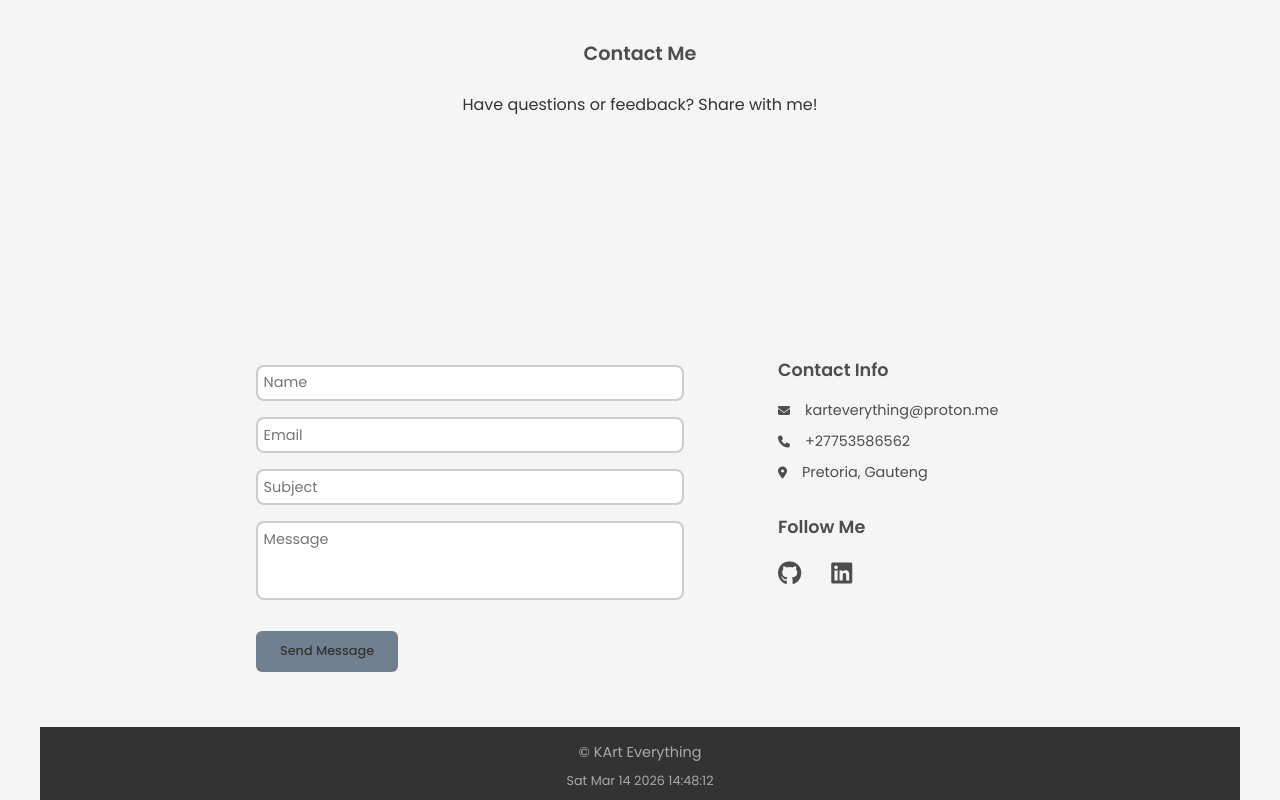
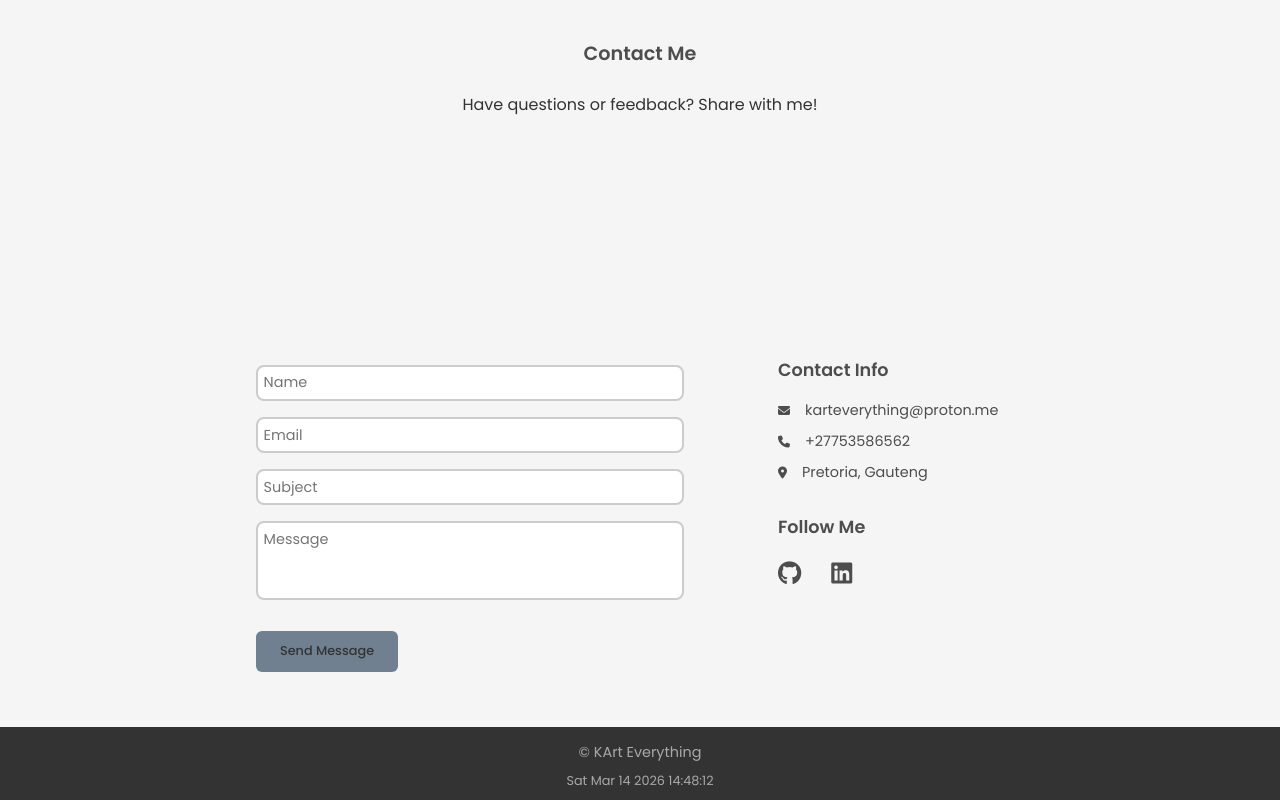
Before and after one commit to karteverything/karteverything2, a Next.js app: page / in a window 1280 px wide. Shown: the part 4092-4892 px from the top of the page. Built offline with nearby package versions, Linux system fonts and the light colour scheme; no server answers; the database is empty.

Commit message:
fix footer width

```diff
--- a/app/globals.css
+++ b/app/globals.css
@@ -1157,7 +1157,7 @@ footer {
 }
 
 .footer-container {
-    max-width: 1200px;
+    max-width: inherit;
     margin: 0 auto;
     display: flex;
     flex-direction: column;
```
